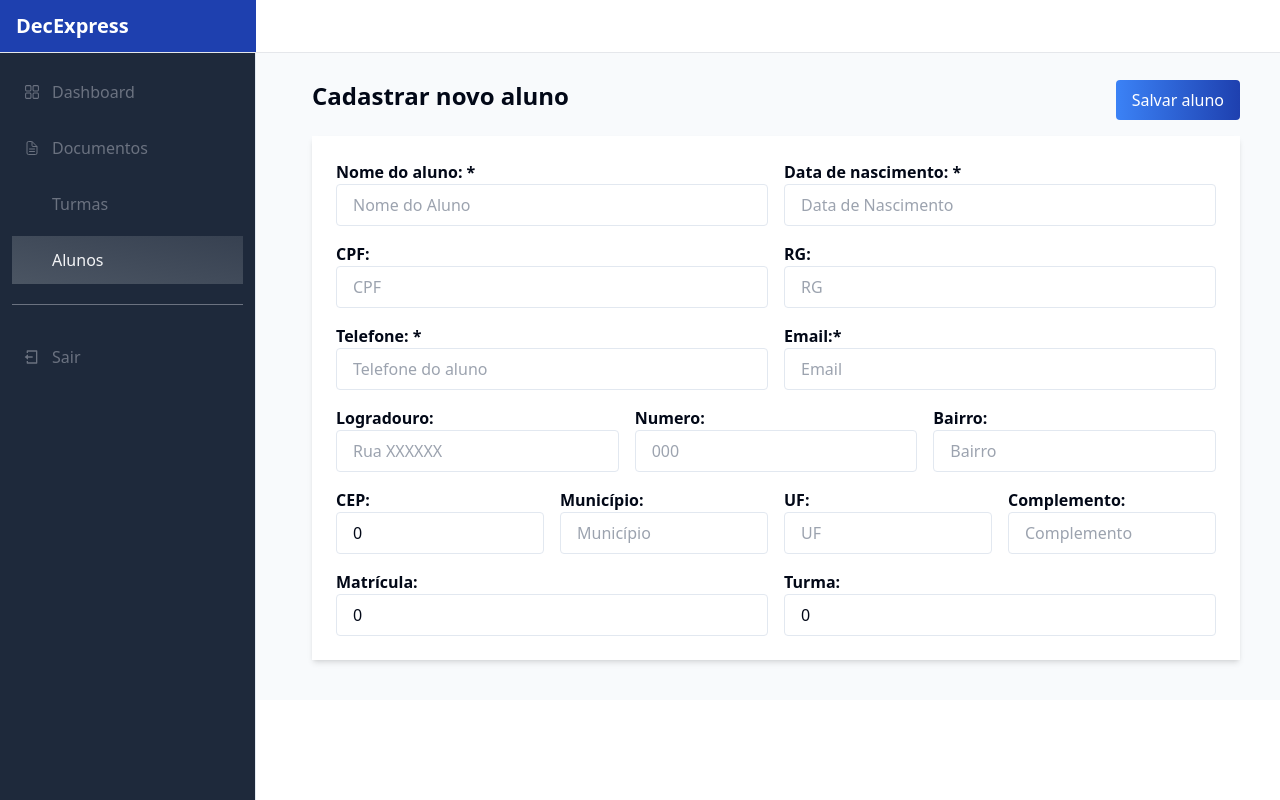
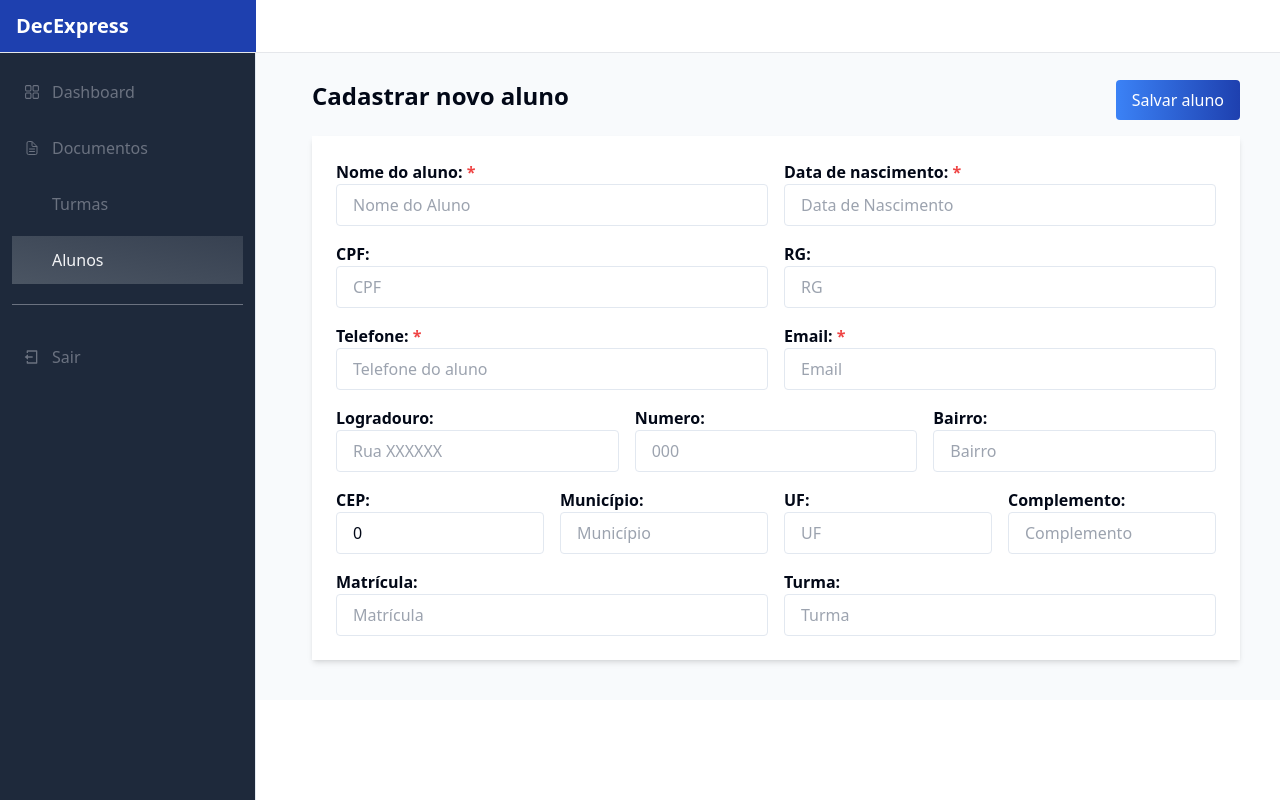
Before and after one commit to renataalbq/dec-express, a React (Vite) app: page /register-student in a window 1280 px wide. Built offline with nearby package versions, Linux system fonts and the light colour scheme; some icons are missing.

Commit message:
update class, students and delete students

```diff
--- a/src/hooks/use-update-class.ts
+++ b/src/hooks/use-update-class.ts
@@ -23,6 +23,7 @@ function useUpdateClass() {
 
       setIsLoading(false);
     } catch (error) {
+      console.log(error)
       setError('Erro ao atualizar turma');
       setIsLoading(false);
     }
--- a/src/hooks/use-update-student.ts
+++ b/src/hooks/use-update-student.ts
@@ -5,11 +5,11 @@ function useUpdateStudent() {
   const [isLoading, setIsLoading] = useState(false);
   const [error, setError] = useState<string | null>(null);
 
-  const updateStudent = async (cod_aluno: number, studentData: IAluno) => {
+  const updateStudent = async (matricula: number, studentData: IAluno) => {
     setIsLoading(true);
 
     try {
-      const response = await fetch(`http://localhost:8080/decexpress/aluno/${cod_aluno}`, {
+      const response = await fetch(`http://localhost:8080/decexpress/aluno/${matricula}`, {
         method: 'PUT',
         headers: {
           'Content-Type': 'application/json',
--- a/src/model/IAluno.ts
+++ b/src/model/IAluno.ts
@@ -4,7 +4,7 @@ export type IAluno = {
     dataNascimento: string;
     cpf: string  | null;
     rg: string  | null;
-    matricula: number  | null;
+    matricula: string  | null;
     telefone: string;
     email: string;
     endereco: IEndereco | null;
--- a/src/routes/admin-routes.tsx
+++ b/src/routes/admin-routes.tsx
@@ -21,6 +21,10 @@ export const AdminRoutes = createBrowserRouter([
   },
   {
     path: "/register-student",
+    element: <RegisterStudent />,
+  },
+  {
+    path: "/register-student/:alunoId",
     element: <RegisterStudent />,
   },
   {
--- a/src/screens/class/info-class.tsx
+++ b/src/screens/class/info-class.tsx
@@ -18,6 +18,7 @@ export function InfoClass() {
     const handleEditClass = (turma: any) => {
 		  navigate(`/register-class/${turma.codTurma}`, { state: { turma }});
 	  };
+
 
     const handleDeleteConfirmation = async () => {
       await deleteClass(turma.codTurma);
--- a/src/screens/class/register-class.tsx
+++ b/src/screens/class/register-class.tsx
@@ -1,12 +1,30 @@
 import { Layout } from "@/components/layout";
 import { AlertMessage } from "@/components/message/message";
 import useCreateClass from "@/hooks/use-create-class";
-import { useState } from "react";
-import { useNavigate } from "react-router-dom";
+import useUpdateClass from "@/hooks/use-update-class";
+import { useEffect, useState } from "react";
+import { useLocation, useNavigate } from "react-router-dom";
 
 export function RegisterClass() {
   const navigate = useNavigate();
   const { createClass, isLoading, error } = useCreateClass();
+  const location = useLocation();
+  const turma = location?.state?.turma;
+  const { updateClass, isLoading: isLoadingUpdate, error: isErrorUpdate } = useUpdateClass();
+  const [isUpdate, setIsUpdate] = useState(false)
+
+  useEffect(() => {
+    if (turma) {
+      setFormData({
+        ano: turma.ano,
+        serie: turma.serie,
+        nivel: turma.nivel,
+        turma: turma.turma,
+      });
+      setIsUpdate(true)
+    }
+  }, [turma]);
+
   const [formData, setFormData] = useState({
     ano: 0,
     serie: 0,
@@ -18,16 +36,27 @@ export function RegisterClass() {
 
   const handleInputChange = (e: { target: { name: any; value: any } }) => {
     const { name, value } = e.target;
+
     setFormData({
       ...formData,
-      [name]: value,
+      [name]: name === 'ano' || name === 'serie' ? parseInt(value) : value,
     });
   };
 
     const handleSaveClass = async () => {
     if (!formData.ano || !formData.serie || !formData.turma || !formData.nivel) {
       setErrorMessage("Preencha todos os campos obrigatórios.");
-    } else {
+    } else if (turma) {
+      setErrorMessage('');
+      await updateClass(turma.codTurma, formData);
+      if (!isErrorUpdate) {
+        setSuccessMessage("Turma alterada com sucesso");
+        setTimeout(() => {
+          navigate('/list-class');
+        }, 1000);
+      }
+    }
+    else {
       setErrorMessage('');
       await createClass(formData);
       if (!error) {
@@ -42,13 +71,13 @@ export function RegisterClass() {
   return (
     <Layout>
       <div className="flex justify-between mb-4">
-        <h1 className="text-2xl font-semibold">Cadastrar nova turma</h1>
+        <h1 className="text-2xl font-semibold">{isUpdate ? 'Atualizar turma' : 'Cadastrar nova turma'}</h1>
         <button
           onClick={handleSaveClass}
           type="submit" disabled={isLoading}
           className="bg-gradient-to-r from-blue-500 to-blue-800 text-white px-4 py-2 rounded hover:from-blue-800 hover:to-blue-500"
         >
-          {isLoading ? 'Carregando...' : 'Salvar turma'}
+          {isLoading || isLoadingUpdate ? 'Carregando...' : (isUpdate ? 'Atualizar turma' : 'Salvar Turma')}
         </button>
       </div>
       <div className="bg-white p-6 shadow-md">
@@ -71,9 +100,9 @@ export function RegisterClass() {
                 onChange={handleInputChange}
                 className="w-full px-4 py-2 border rounded focus:outline-none focus:border-blue-500"
               >
-                <option value="2023">2023</option>
-                <option value="2024">2024</option>
-                <option value="2025">2025</option>
+                <option value={2023}>2023</option>
+                <option value={2024}>2024</option>
+                <option value={2025}>2025</option>
               </select>
             </div>
             <div className="w-1/2">
@@ -87,15 +116,15 @@ export function RegisterClass() {
                 onChange={handleInputChange}
                 className="w-full px-4 py-2 border rounded focus:outline-none focus:border-blue-500"
               >
-                <option value="1">1</option>
-                <option value="2">2</option>
-                <option value="3">3</option>
-                <option value="4">4</option>
-                <option value="5">5</option>
-                <option value="6">6</option>
-                <option value="7">7</option>
-                <option value="8">8</option>
-                <option value="9">9</option>
+                <option value={1}>1</option>
+                <option value={2}>2</option>
+                <option value={3}>3</option>
+                <option value={4}>4</option>
+                <option value={5}>5</option>
+                <option value={6}>6</option>
+                <option value={7}>7</option>
+                <option value={8}>8</option>
+                <option value={9}>9</option>
               </select>
             </div>
           </div>
--- a/src/screens/students/detail-students.tsx
+++ b/src/screens/students/detail-students.tsx
@@ -12,8 +12,8 @@ export function DetailStudents() {
   const [isModalOpen, setIsModalOpen] = useState(false);
   const { deleteStudents, error } = useDeleteStudents();
 
-  const handleEditClass = () => {
-    navigate("/register-student");
+  const handleEditStudent = (aluno: any) => {
+    navigate(`/register-student/${aluno.matricula}`, {state: { aluno }});
   };
 
   const handleDeleteConfirmation = async () => {
@@ -36,7 +36,7 @@ export function DetailStudents() {
         </div>
         <div className="flex gap-6">
           <button
-            onClick={handleEditClass}
+            onClick={() => handleEditStudent(aluno)}
             className="bg-gradient-to-r from-blue-500 to-blue-800 text-white px-4 rounded hover:from-blue-800 hover:to-blue-500"
           >
             Editar Aluno
--- a/src/screens/students/register-student.tsx
+++ b/src/screens/students/register-student.tsx
@@ -1,13 +1,45 @@
 import { Layout } from "@/components/layout";
 import { AlertMessage } from "@/components/message/message";
 import useCreateStudent from "@/hooks/use-create-student";
+import useUpdateStudent from "@/hooks/use-update-student";
 import { date_format } from "@/utils/date-formatter";
-import { useState } from "react";
-import { useNavigate } from "react-router-dom";
+import { useEffect, useState } from "react";
+import { useLocation, useNavigate } from "react-router-dom";
 
 export function RegisterStudent() {
   const navigate = useNavigate();
-  const { createStudent, error } = useCreateStudent();
+  const { createStudent,isLoading, error } = useCreateStudent();
+  const location = useLocation();
+  const aluno = location?.state?.aluno;
+  const { updateStudent, isLoading: isLoadingUpdate, error: isErrorUpdate } = useUpdateStudent();
+  const [isUpdate, setIsUpdate] = useState(false)
+
+  useEffect(() => {
+    if (aluno) {
+      setFormData({
+        nome: aluno.nome,
+        dataNascimento: aluno.dataNascimento,
+        cpf: aluno.cpf,
+        rg: aluno.rg,
+        telefone:  aluno.telefone,
+        email:  aluno.email,
+        matricula:  aluno.matricula,
+        codTurma:  aluno.codTurma,
+        endereco: {
+          cep: aluno.cep,
+          logradouro: aluno.logradouro,
+          bairro: aluno.bairro,
+          numero: aluno.numero,
+          uf: aluno.uf,
+          municipio: aluno.municipio,
+          complemento: aluno.complemento,
+        },
+      });
+      setIsUpdate(true)
+    }
+  }, [aluno]);
+
+
   const [formData, setFormData] = useState({
     nome: "",
     dataNascimento: "",
@@ -24,8 +56,8 @@ export function RegisterStudent() {
     },
     telefone: "",
     email: "",
-    matricula: 0,
-    codTurma: 0,
+    matricula: "",
+    codTurma: null,
   });
 
   const [successMessage, setSuccessMessage] = useState("");
@@ -56,8 +88,18 @@ export function RegisterStudent() {
   };
 
   const handleSaveStudents = async () => {
-    if (!formData.nome || !formData.dataNascimento || formData.telefone || formData.email) {
+    if (!formData.nome || !formData.dataNascimento || !formData.telefone || !formData.email) {
+      console.log(formData)
       setErrorMessage("Preencha todos os campos obrigatórios.");
+    } else if (aluno) {
+      setErrorMessage('');
+      await updateStudent(aluno.matricula, formData);
+      if (!isErrorUpdate) {
+        setSuccessMessage("Aluno alterado com sucesso");
+        setTimeout(() => {
+          navigate('/list-students');
+        }, 1000);
+      }
     } else {
       setErrorMessage("");
       await createStudent(formData);
@@ -73,12 +115,13 @@ export function RegisterStudent() {
   return (
     <Layout>
       <div className="flex justify-between mb-4">
-        <h1 className="text-2xl font-semibold">Cadastrar novo aluno</h1>
+      <h1 className="text-2xl font-semibold">{isUpdate ? 'Atualizar aluno' : 'Cadastrar novo aluno'}</h1>
         <button
           onClick={handleSaveStudents}
           className="bg-gradient-to-r from-blue-500 to-blue-800 text-white px-4 py-2 rounded hover:from-blue-800 hover:to-blue-500"
         >
-          Salvar aluno
+        {isLoading || isLoadingUpdate ? 'Carregando...' : (isUpdate ? 'Atualizar aluno' : 'Salvar aluno')}
+
         </button>
       </div>
       <div className="bg-white p-6 shadow-md">
@@ -92,7 +135,7 @@ export function RegisterStudent() {
           <div className="flex space-x-4">
             <div className="w-1/2">
               <label htmlFor="nome" className="block font-semibold">
-                Nome do aluno: *
+                Nome do aluno: <span className="text-red-500">*</span>
               </label>
               <input
                 type="text"
@@ -107,7 +150,7 @@ export function RegisterStudent() {
             </div>
             <div className="w-1/2">
               <label htmlFor="dataNascimento" className="block font-semibold">
-                Data de nascimento: *
+                Data de nascimento: <span className="text-red-500">*</span>
               </label>
               <input
                 type="string"
@@ -156,7 +199,7 @@ export function RegisterStudent() {
           <div className="flex space-x-4">
             <div className="w-1/2">
               <label htmlFor="telefone" className="block font-semibold">
-                Telefone: *
+                Telefone: <span className="text-red-500">*</span>
               </label>
               <input
                 type="tel"
@@ -171,7 +214,7 @@ export function RegisterStudent() {
             </div>
             <div className="w-1/2">
               <label htmlFor="email" className="block font-semibold">
-                Email:*
+                Email: <span className="text-red-500">*</span>
               </label>
               <input
                 type="email"
@@ -311,7 +354,7 @@ export function RegisterStudent() {
                 type="text"
                 id="codTurma"
                 name="codTurma"
-                value={formData.codTurma}
+                value={formData.codTurma || undefined}
                 onChange={handleInputChange}
                 className="w-full px-4 py-2 border rounded focus:outline-none focus:border-blue-500"
                 placeholder="Turma"
```
